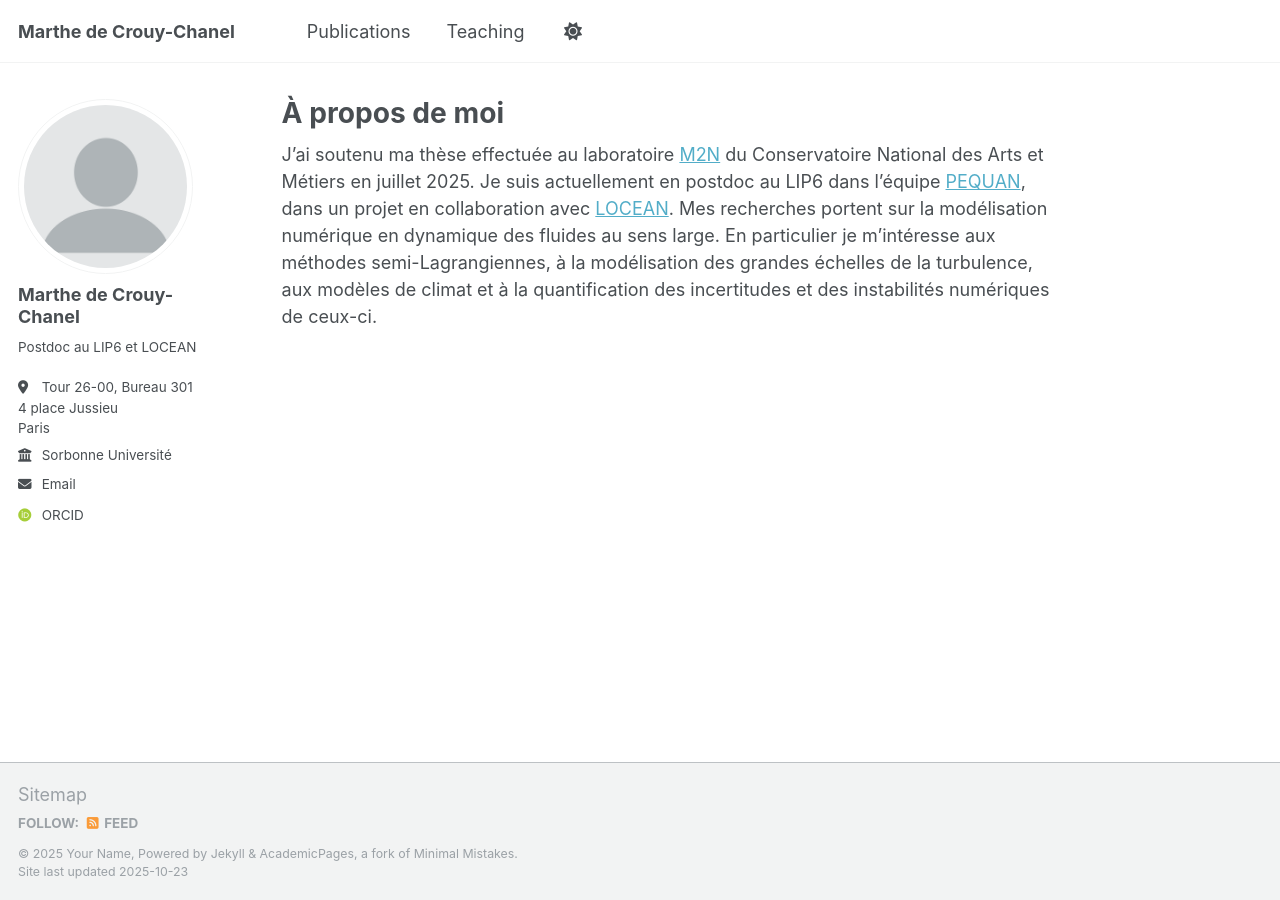
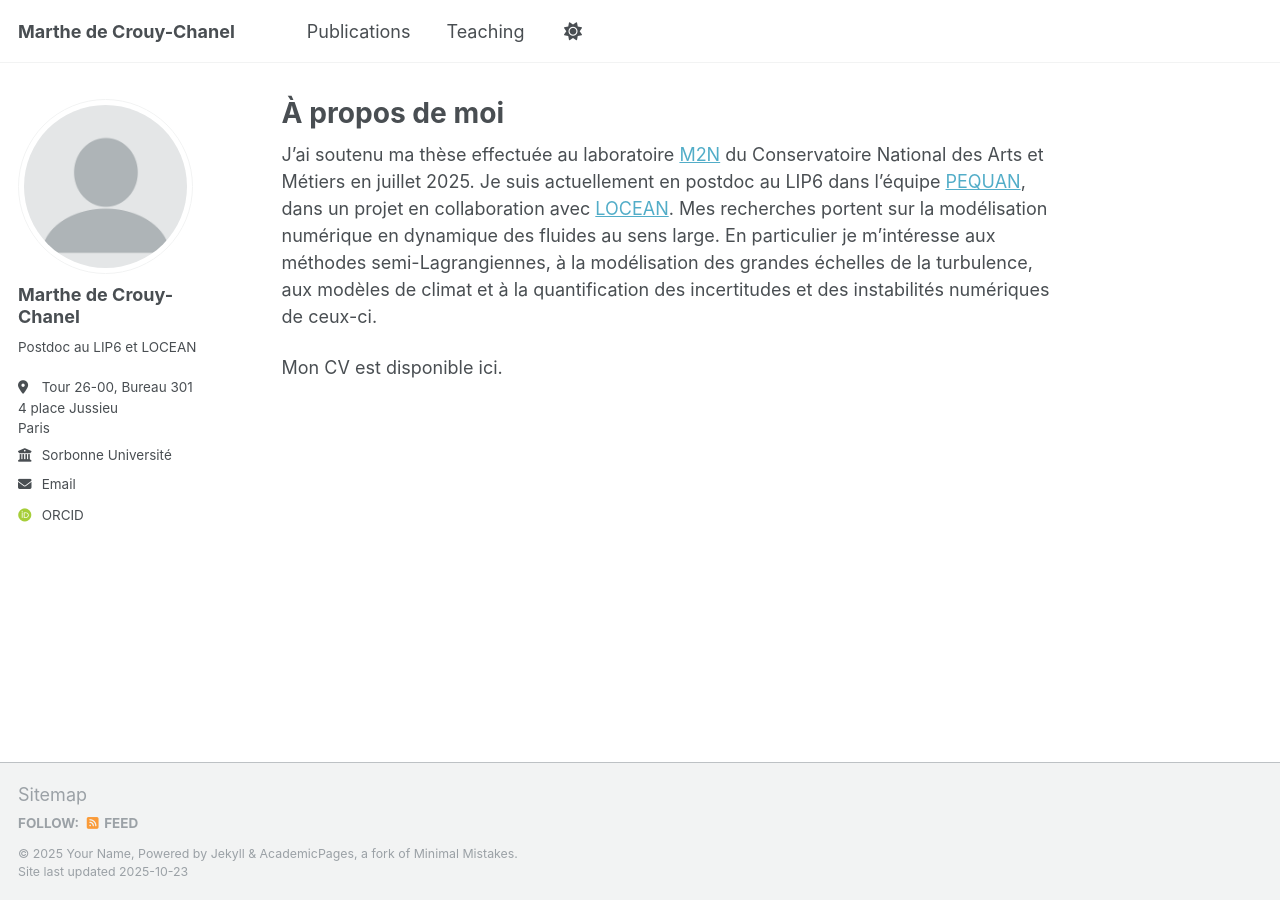
Before and after one commit to mdecrouy/mdecrouy.github.io, a Jekyll site: the page built from _pages/about.md, in a window 1280 px wide. Built offline with Jekyll 4.4.1, drawn with Linux system fonts in a browser that asks for light colours; some web fonts are replaced; a file with an impossible date is left out.

Commit message:
Update about.md

```diff
--- a/_pages/about.md
+++ b/_pages/about.md
@@ -8,3 +8,5 @@ redirect_from:
 ---
 
 J'ai soutenu ma thèse effectuée au laboratoire <a href="https://maths.cnam.fr/M2N/">M2N</a> du Conservatoire National des Arts et Métiers en juillet 2025. Je suis actuellement en postdoc au LIP6 dans l'équipe <a href="https://pequan.team.lip6.fr/">PEQUAN</a>, dans un projet en collaboration avec <a href="https://www.locean.ipsl.fr/">LOCEAN</a>. Mes recherches portent sur la modélisation numérique en dynamique des fluides au sens large. En particulier je m'intéresse aux méthodes semi-Lagrangiennes, à la modélisation des grandes échelles de la turbulence, aux modèles de climat et à la quantification des incertitudes et des instabilités numériques de ceux-ci.
+
+Mon CV est disponible ici.
```
